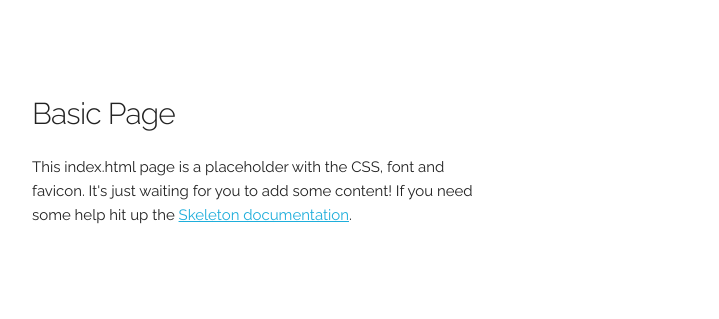
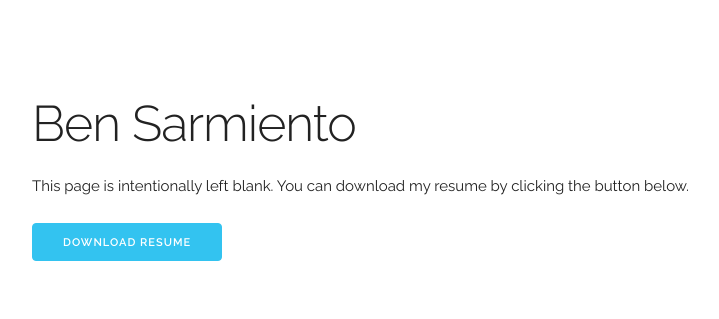
Before and after one commit to yowmamasita/bensarmiento.com, a website: page index.html in a window 1280 px wide. Shown: the part 146-465 px from the top of the page, without its empty margins (128-847 px from the left). Drawn offline with Linux system fonts and the light colour scheme.

Commit message:
landing page text

```diff
--- a/index.html
+++ b/index.html
@@ -5,7 +5,7 @@
     <!-- Basic Page Needs
     –––––––––––––––––––––––––––––––––––––––––––––––––– -->
     <meta charset="utf-8">
-  <title>Your page title here :)</title>
+    <title>Ben Sarmiento - Home Page</title>
     <meta name="description" content="">
     <meta name="author" content="">
 
@@ -32,11 +32,11 @@
     <!-- Primary Page Layout
     –––––––––––––––––––––––––––––––––––––––––––––––––– -->
     <div class="container">
-    <div class="row">
-      <div class="one-half column" style="margin-top: 25%">
-        <h4>Basic Page</h4>
-        <p>This index.html page is a placeholder with the CSS, font and favicon. It's just waiting for you to add some content! If you need some help hit up the <a href="http://www.getskeleton.com">Skeleton documentation</a>.</p>
-      </div>
+        <div class="row" style="margin-top: 25%">
+            <h1>Ben Sarmiento</h1>
+            <p>This page is intentionally left blank. You can download my resume by clicking the button below.</p>
+            <p><a class="button button-primary" href="https://www.dropbox.com/s/bsg7dgl3g9rth88/BenAdrianCSarmiento_PythonDev.pdf?dl=0" target="_blank">Download resume</a></p>
+            <!-- <p>Last update: December 6, 2014</p> -->
         </div>
     </div>
 
```
Lines whose indentation alone changed are shown as unchanged.
